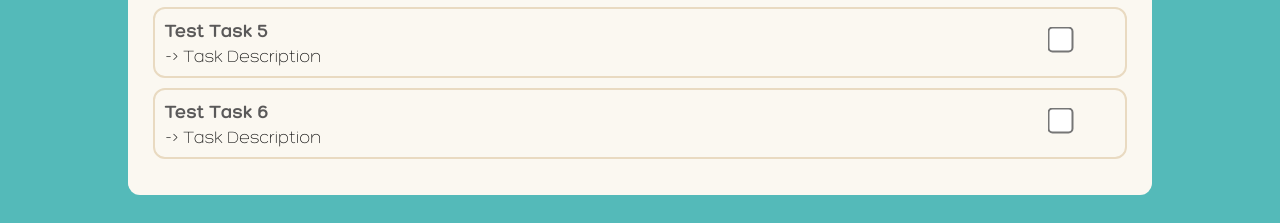
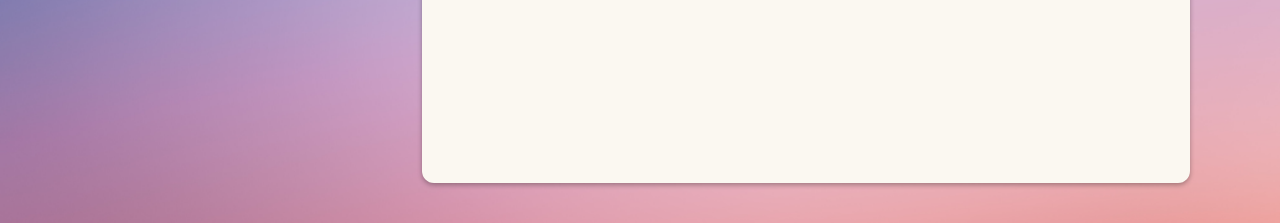
Before and after one commit to russ0133/todo-list, a website built with webpack: page dist/index.html in a window 1280 px wide. Shown: the part 577-800 px from the top of the page. Built offline with nearby package versions, Linux system fonts and the light colour scheme.

Commit message:
feat(css): style background and transform body in a flexbox

```diff
--- a/src/index.js
+++ b/src/index.js
@@ -12,6 +12,8 @@ window.deleteproject = project.deleteProject;
 form.addEventListener('submit', function (e) {
     e.preventDefault();
     // eslint-disable-next-line no-undef
+    if (taskname.value == "") return window.alert("You must write something");
+    // eslint-disable-next-line no-undef
     task.createTask(taskname.value, 0);
 });
 project.createProject("Project 1");
@@ -23,5 +25,3 @@ task.createTask("Test Task 2", 0);
 task.createTask("Test Task 3", 0);
 
 task.createTask("Test Task 4", 1);
-task.createTask("Test Task 5", 1);
-task.createTask("Test Task 6", 1);
--- a/src/style/style.scss
+++ b/src/style/style.scss
@@ -19,14 +19,29 @@ html {
 body {
   font-family: regular;
   background-color: var(--color-800);
+  background-image: url("../img/backgroundd2.jpg");
+  background-position: center;
+  background-repeat: no-repeat;
+  background-size: cover;
+  min-height: 100vh;
+  display: flex;
+  justify-content: center;
+  align-items: center;
+  flex-direction: row;
+  flex-wrap: wrap;
 
+  #form {
+    border: 5px red solid;
+  }
   .projectList {
     display:flex;
     flex-direction: column;
     background-color: var(--color-500);
     border-radius: 12px;
-    margin: 0 10%;
-
+    box-shadow: 0 2px 5px rgba(0, 0, 0, 0.3);
+    margin: 1% 5%;
+    width: 60%;
+    min-height: 90vh;
     .project {
       margin-bottom: 1%;
       border-radius: 12px;
@@ -81,9 +96,13 @@ body {
     }
   }
   @media screen and (max-width:500px) {
+    body {
+      flex-direction: column !important;
+    }
     .projectList {
       margin: 0;
       border-radius: 0px;
+      width: 100%;
     }
     .description {
       display:none;
```
Also changed, not shown: dist/index.html, src/img/backgroundd2.jpg (added), src/style/style.css, 1 other file.
